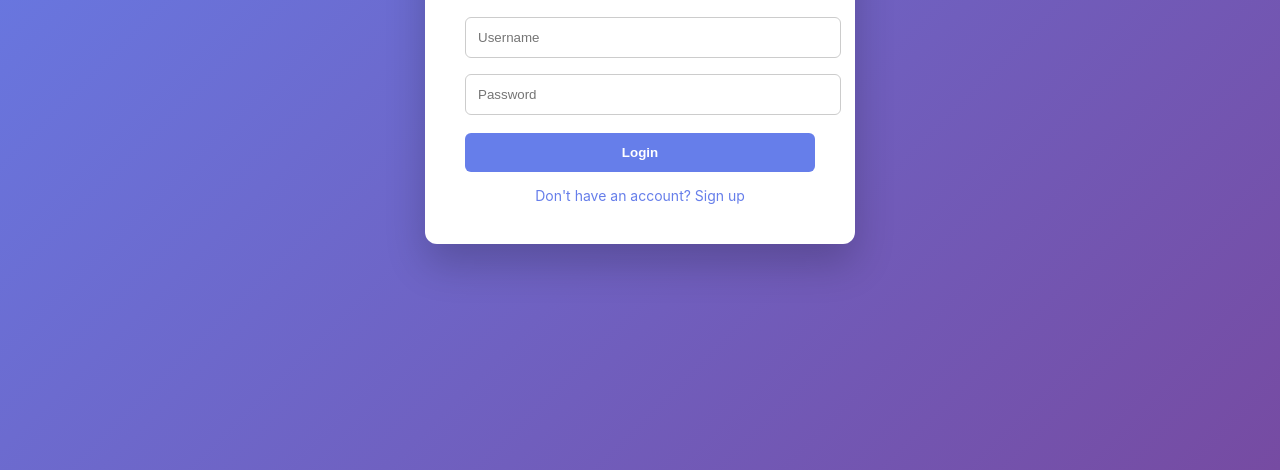
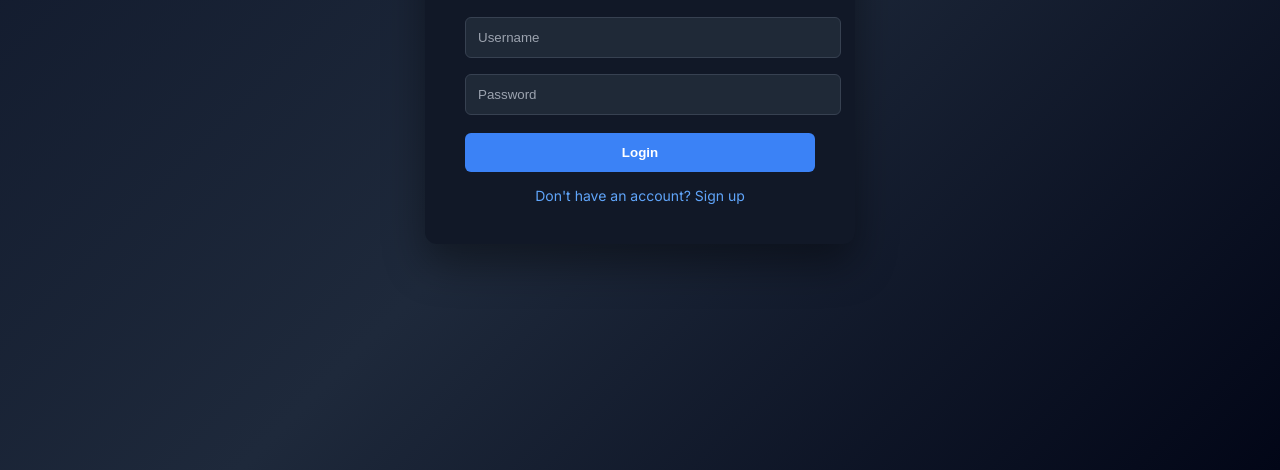
Before and after one commit to CharishmaAddagiri/DSA-Learning-Analytics-Dashboard, a plain HTML site: page login.html in a window 1280 px wide. Shown: the part 330-800 px from the top of the page. Drawn offline with Linux system fonts and the light colour scheme.

Commit message:
Update styles in login.html for dark theme

```diff
--- a/login.html
+++ b/login.html
@@ -1,6 +1,7 @@
 <!DOCTYPE html>
 <html lang="en">
 <head>
+  <link href="https://fonts.googleapis.com/css2?family=Inter:wght@400;500;600&display=swap" rel="stylesheet">
 <meta charset="UTF-8">
 <title>Login | DSA Learning Analytics</title>
 
@@ -8,7 +9,7 @@
 
 body{
 font-family: Inter, sans-serif;
-background: linear-gradient(135deg,#667eea,#764ba2);
+background: linear-gradient(135deg,#0f172a,#1e293b,#020617);
 height:100vh;
 display:flex;
 align-items:center;
@@ -17,11 +18,12 @@ margin:0;
 }
 
 .container{
-background:white;
+background:#111827;
 padding:40px;
 border-radius:12px;
 width:350px;
-box-shadow:0 20px 40px rgba(0,0,0,0.2);
+box-shadow:0 20px 40px rgba(0,0,0,0.4);
+color:white;
 }
 
 h2{
@@ -34,7 +36,13 @@ width:100%;
 padding:12px;
 margin:8px 0;
 border-radius:6px;
-border:1px solid #ccc;
+border:1px solid #374151;
+background:#1f2937;
+color:white;
+}
+
+input::placeholder{
+color:#9ca3af;
 }
 
 button{
@@ -43,14 +51,14 @@ padding:12px;
 margin-top:10px;
 border:none;
 border-radius:6px;
-background:#667eea;
+background:#3b82f6;
 color:white;
 font-weight:bold;
 cursor:pointer;
 }
 
 button:hover{
-background:#5563d1;
+background:#2563eb;
 }
 
 .toggle{
@@ -58,11 +66,10 @@ text-align:center;
 margin-top:15px;
 font-size:14px;
 cursor:pointer;
-color:#667eea;
+color:#60a5fa;
 }
 
 </style>
-
 </head>
 
 <body>
```
